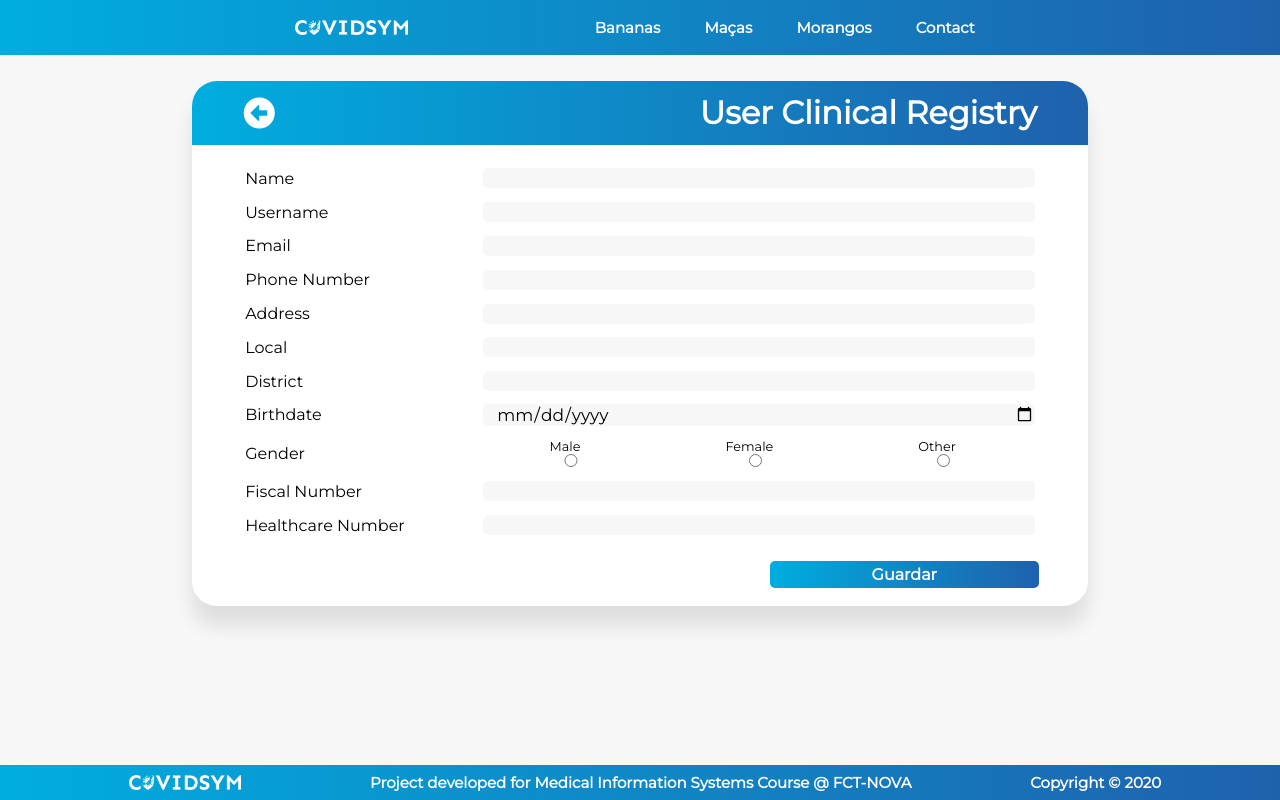
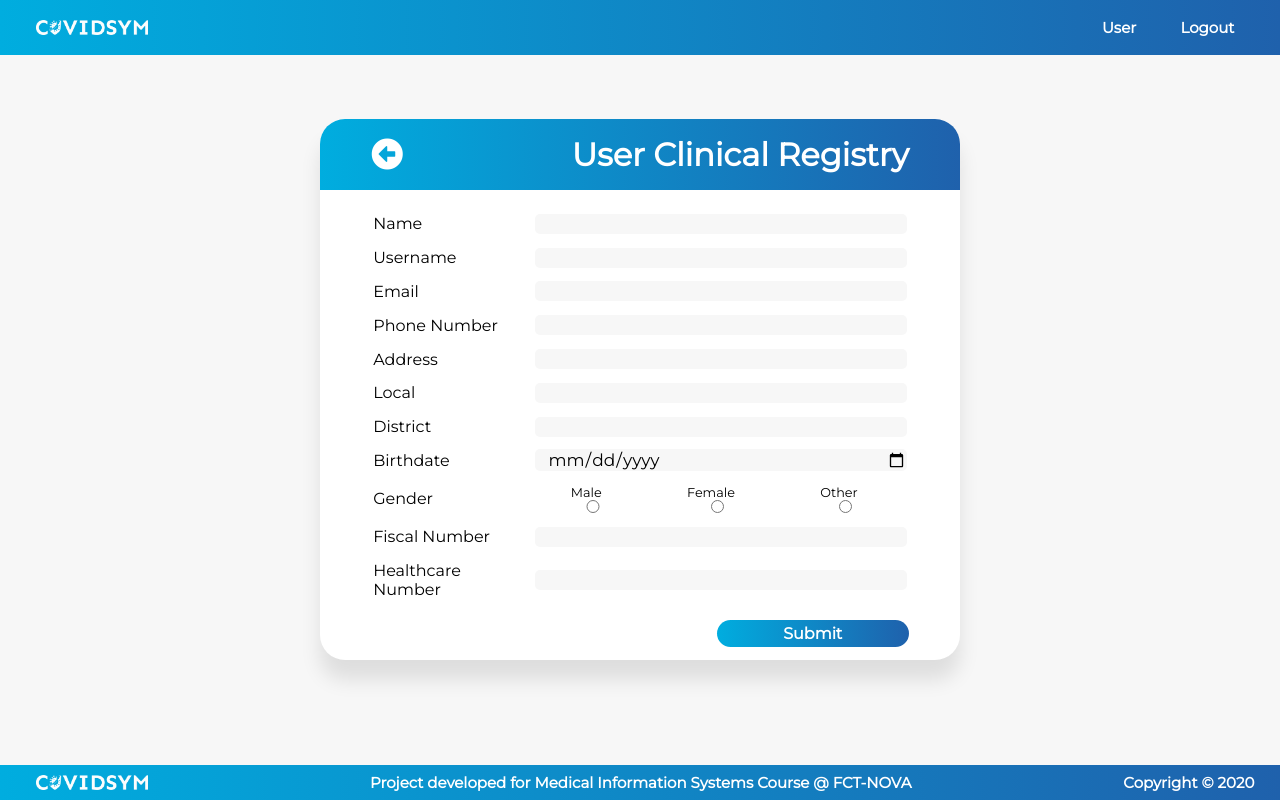
Before and after one commit to pmsdOliveira/covidsym, a PHP site: page /registry/userClinicalRegistry.php in a window 1280 px wide. Run offline with PHP 8.4, Linux system fonts and the light colour scheme.

Commit message:
Minor changes

```diff
--- a/commons/navbar.php
+++ b/commons/navbar.php
@@ -17,10 +17,8 @@
             <a href="#"><img src="../img/logo-white.png" alt="Logo" height="15px"></a>
             <nav>
                 <ul class="nav-links">
-                    <li><a href="#">Bananas</a></li>
-                    <li><a href="#">Maças</a></li>
-                    <li><a href="#">Morangos</a></li>
-                    <li><a class="cta" href="#">Contact</a></li>
+                    <li><a href="#">User</a></li>
+                    <li><a href="#">Logout</a></li>
                 </ul>
             </nav>
         </header>
--- a/css/footer.css
+++ b/css/footer.css
@@ -29,9 +29,10 @@ p {
 .footer {
   position: fixed;
   display: flex;
-  justify-content: space-evenly;
+  justify-content: space-between;
   align-items: center;
   place-items: center;
+  padding: 0px 2%;
   left: 0;
   bottom: 0;
   width: 100%;
--- a/css/navbar.css
+++ b/css/navbar.css
@@ -19,9 +19,9 @@ html, body{
 header {
     background: linear-gradient(270deg, var(--darkerColor), var(--lighterColor));
     display: flex;
-    justify-content: space-evenly;
+    justify-content: space-between;
     align-items: center;
-    padding: 10px 10%;
+    padding: 10px 2%;
 }
 
 li, a, button {
@@ -44,24 +44,6 @@ img {
     padding: 0px 20px;
 }
 
-.nav-links li a {
-    transition: all 0.3s ease 0s;
+.nav-links li a:hover{
+    text-decoration: underline;
 }
-
-.nav-links li a:hover{
-    color: var(--lighterColor);
-}
-
-button {
-    color: var(--mainColor);
-    padding: 9px 25px;
-    background: white;
-    border: none;
-    border-radius: 25px;
-    cursor: pointer;
-    transition: all 0.3s ease;
-}
-
-button:active {
-    transform: scale(0.95);
-}
--- a/css/registry.css
+++ b/css/registry.css
@@ -24,8 +24,8 @@ body {
   -moz-box-shadow: 0 20px 20px 0 rgba(0, 0, 0, 0.1);
   box-shadow: 0 20px 20px 0 rgba(0, 0, 0, 0.1);
   display: block;
-  margin: 2% auto;
-  width: 70%;
+  margin: 5% auto;
+  width: 50%;
 }
 
 .modal-header {
@@ -34,7 +34,7 @@ body {
   display: flex;
   flex-flow: row nowrap;
   justify-content: space-between;
-  padding: 1.5vh 4vw;
+  padding: 2vh 4vw;
   margin: 0 0 2vh 0;
   width: 100%;
 }
@@ -91,17 +91,17 @@ body {
 input[type="submit"] {
   background: linear-gradient(270deg, var(--darkerColor), var(--lighterColor));
   border: none;
-  border-radius: 5px;
+  border-radius: 25px;
   color: white;
   cursor: pointer;
   font-size: 1rem;
   font-weight: bold;
-  margin: 2% 0 2% 64.5%;
+  margin: 2% 0 2% 31vw;
   padding: 0.5vh 0;
   transition: all 0.3s ease;
   width: 30%;
 }
 
 input[type="submit"]:active {
-  transform: scale(0.9);
+  transform: scale(0.95);
 }
--- a/registry/userClinicalRegistry.php
+++ b/registry/userClinicalRegistry.php
@@ -78,7 +78,7 @@
             <td><input name="healthcare" type="text"></td>
           </tr>
         </table>
-        <input type="submit" value="Guardar">
+        <input type="submit" value="Submit">
       </form>
     </div>
   </body>
```
